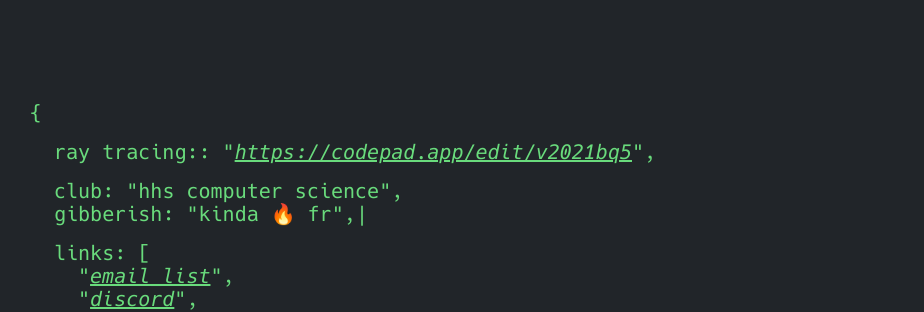
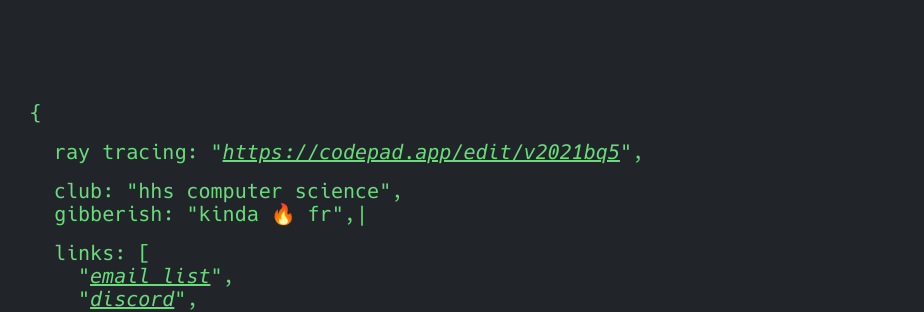
Before and after one commit to arghunter/arghunter.github.io, a Jekyll site: the page built from index.md, in a window 1280 px wide. Shown: the top 312 px of the page, without its empty margins (226-1150 px from the left). Built offline with Jekyll 4.4.1, drawn with Linux system fonts in a browser that asks for light colours.

Commit message:
Update home.html

```diff
--- a/_layouts/home.html
+++ b/_layouts/home.html
@@ -4,7 +4,7 @@ layout: default
 
 <main class="json">
   <div class="block">
-    <p><span class="key">Ray Tracing:</span><span class="attr"><a href="https://codepad.app/edit/v2021bq5">{{ "https://codepad.app/edit/v2021bq5" }}</a></span></p>
+    <p><span class="key">Ray Tracing</span><span class="attr"><a href="https://codepad.app/edit/v2021bq5">{{ "https://codepad.app/edit/v2021bq5" }}</a></span></p>
   </div>
   <div class="block">
     {% if site.json.name %}
```
